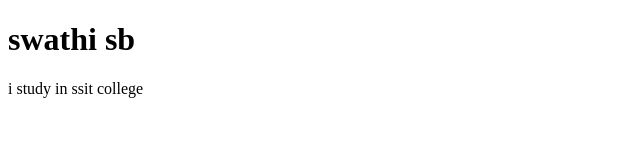
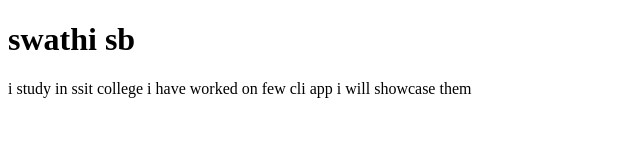
Before and after one commit to swathiisb/swathi-portfolio, a plain HTML site: page index.html in a window 1280 px wide. Shown: the whole page, without its empty margins (0-640 px from the left). Drawn offline with Linux system fonts and the light colour scheme.

Commit message:
updated index

```diff
--- a/index.html
+++ b/index.html
@@ -9,5 +9,6 @@
 <body>
     <h1>swathi sb</h1>
     i study in ssit college
+    i have worked on few cli app i will showcase them
 </body>
 </html>
```
